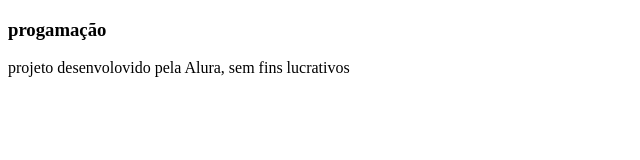
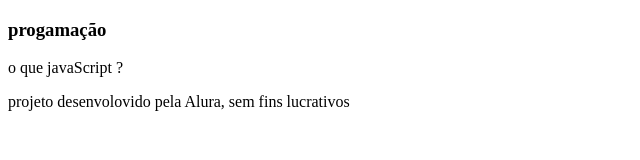
Before and after one commit to manu0986/flashcards, a plain HTML site: page index.html in a window 1280 px wide. Shown: the whole page, without its empty margins (0-640 px from the left). Drawn offline with Linux system fonts and the light colour scheme.

Commit message:
pergunta

```diff
--- a/index.html
+++ b/index.html
@@ -11,6 +11,7 @@
     <article class="cartao">
         <div class="cartaao__conteudo">
             <h3>progamação</h3>
+            <div class="cartao__conteudo__pergunta">o que javaScript ?</div>
         </div>
     </article>
 </section>
```
